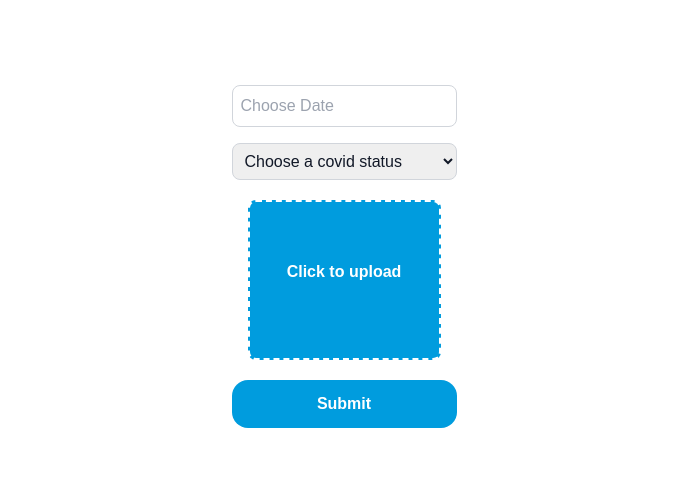
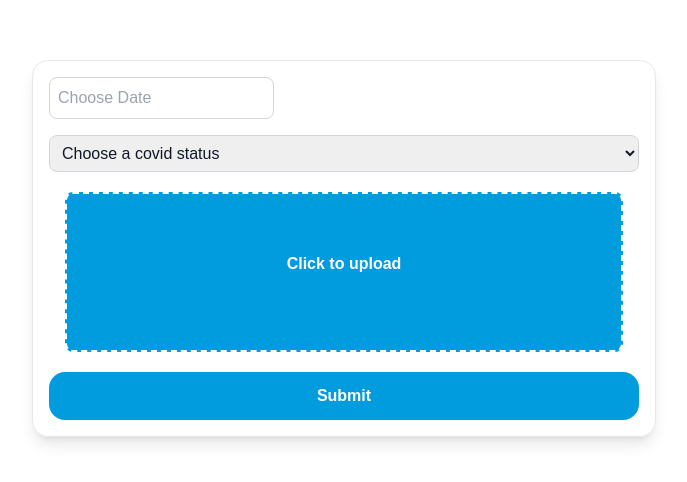
Before and after one commit to baadnk7777777/psu-covid-reporting, a Next.js app: page /studentForm in a window 1280 px wide. Before the commit this address had no page. Shown: the part 152-634 px from the top of the page, without its empty margins (296-983 px from the left). Built offline with nearby package versions, Linux system fonts and the light colour scheme.

Commit message:
update deign

```diff
--- a/pages/studentForm.tsx
+++ b/pages/studentForm.tsx
@@ -16,7 +16,7 @@ export const studentForm = () => {
 
     const router = useRouter();
 
-    const user = router.query.psuPassport || "";
+    const user = router.query.psuPassport;
 
 
 
@@ -51,7 +51,7 @@ export const studentForm = () => {
             console.log(formattedDate); // Output: "28/02/2023"
 
 
-            const databaseRef2 = databaseRef(getDatabase(app), 'student_report/s6330613005');
+            const databaseRef2 = databaseRef(getDatabase(app), `student_report/${user}`);
             const newReportRef = push(databaseRef2);
 
 
@@ -64,7 +64,7 @@ export const studentForm = () => {
             console.log("Create Report Working function.")
 
             const name = imagesFile.name;
-            const storeRef = storageRef(storage, `images/s6330613005/${name}`);
+            const storeRef = storageRef(storage, `images/${user}/${name}`);
             const uploadTask = uploadBytesResumable(storeRef, imagesFile);
 
             uploadTask.on('state_changed',
@@ -101,28 +101,30 @@ export const studentForm = () => {
         }
     }
 
+
+
+    useEffect(() => {
+
+    })
+
     if (user == "") {
         router.push("/");
     }
 
-    useEffect(() => {
-        console.log(user);
-    })
-
     return (
-        <div className=" h-screen flex justify-center items-center container px-4 mx-auto">
-            <div className="">
-                <div className="w-full mt-4">
+        <div className=" h-screen flex justify-center items-center container px-4 mx-auto w-full">
+            <div className="rounded-2xl border border-2-black w-1/2 px-4 py-4 shadow-lg">
+                <div className="w-full">
                     <DatePicker placeholderText='Choose Date' className=' w-full font-work_sans px-2 py-2  border border-gray-300 text-gray-900  rounded-lg'
                         selected={selectedDate}
                         onChange={(date: Date | null) => setSelectedDate(date)}
                     />
                 </div>
 
-                <div className="mt-4">
+                <div className="mt-4 ">
 
                     <select onChange={(event) => setCovidStatus(event.target.value)} className=' font-work_sans px-2 py-2  border border-gray-300 text-gray-900  rounded-lg w-full' id="">
-                        <option value="">Choose a covid status</option>
+                        <option className='font-work_sans' value="">Choose a covid status</option>
                         <option value="Positive">Positive</option>
                         <option value="Negative">Negative</option>
                     </select>
```
